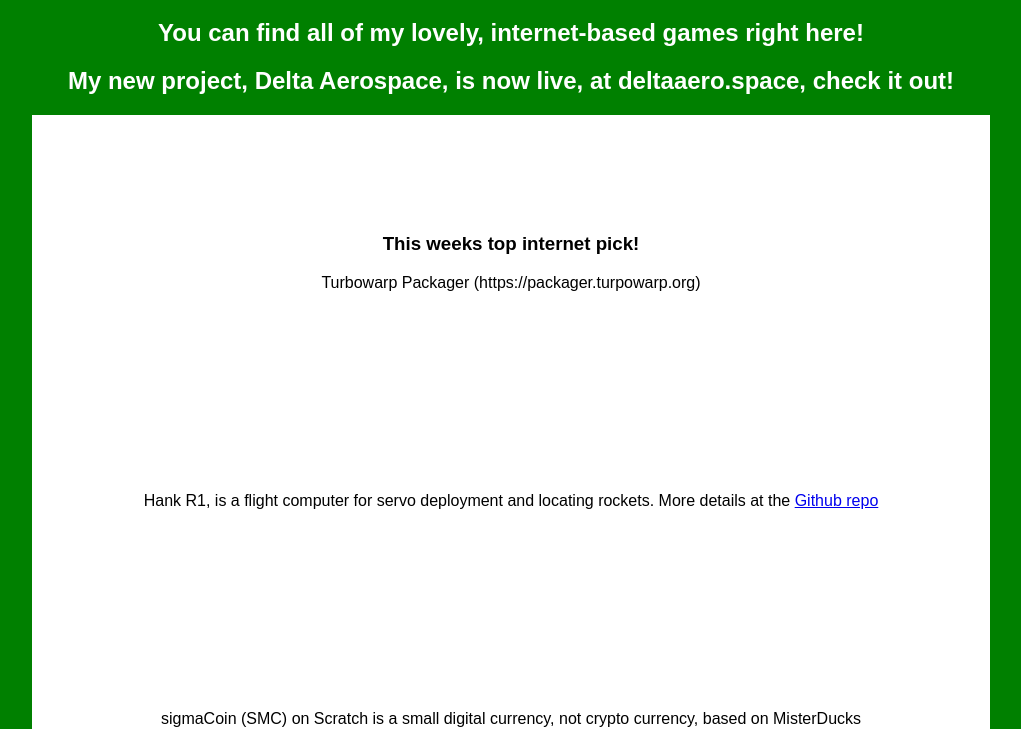
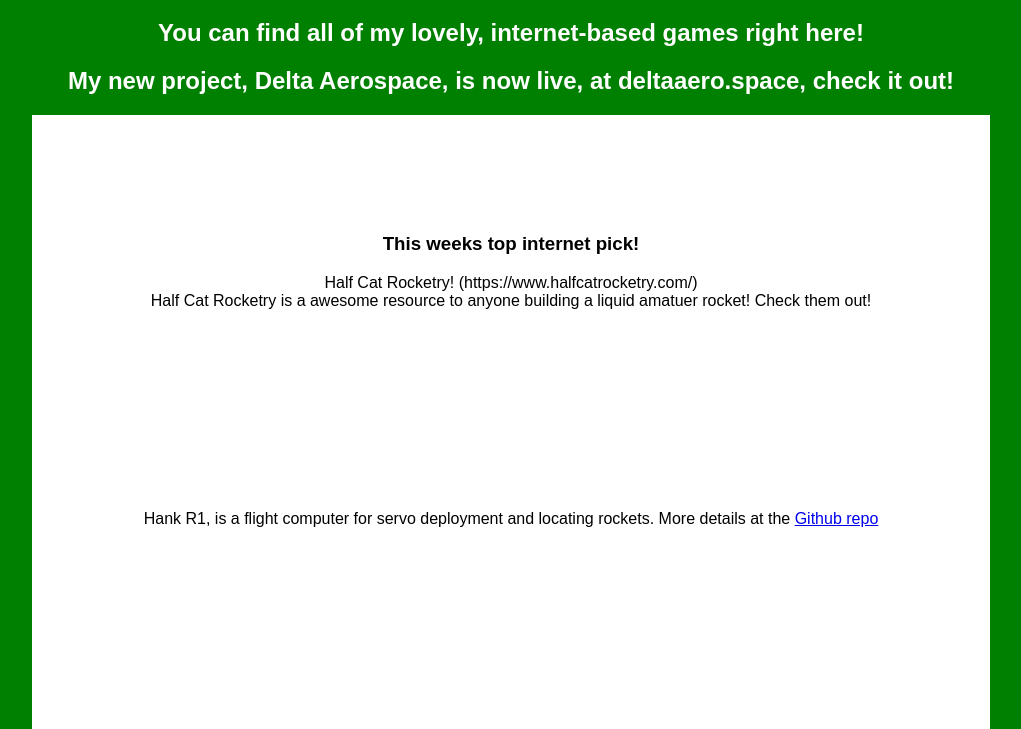
Before and after one commit to BigCart69421/bigcart69421.github.io, a plain HTML site: page index.html in a window 1280 px wide. Shown: the part 61-790 px from the top of the page, without its empty margins (129-1150 px from the left). Drawn offline with Linux system fonts and the light colour scheme.

Commit message:
Update index.html

```diff
--- a/index.html
+++ b/index.html
@@ -56,12 +56,11 @@ p {
 	<h1>BigCart's Personal Website</h1>
 	<h2>You can find all of my lovely, internet-based games right here!</h2>
 	<h2>My new project, Delta Aerospace, is now live, at deltaaero.space, check it out!</h2>
-	<div><h3>This weeks top internet pick! <br></h3>Turbowarp Packager (https://packager.turpowarp.org)</div>
+	<div><h3>This weeks top internet pick! <br></h3>Half Cat Rocketry! (https://www.halfcatrocketry.com/)<br>Half Cat Rocketry is a awesome resource to anyone building a liquid amatuer rocket! Check them out!</div>
 	<div>Hank R1, is a flight computer for servo deployment and locating rockets. More details at the <a href="https://github.com/BigCart69421/Hank-Dual-Deployment">Github repo</a></div>
 	<div>sigmaCoin (SMC) on Scratch is a small digital currency, not crypto currency, based on MisterDucks Scratchcoin. <br><a href='https://scratch.mit.edu/projects/1049366644/'><button>Try sigmaCoin</button></a></div>
 	<div>The Scamazon Application Shop is a joint effort between Scamazon themselves, sussy34 and myself. You can find my Scratch games on here, as I will only list my HTML5 Games or Python 3 projects here.<br> <a href='https://sites.google.com/view/application-shop'><button>Application Shop</button></a></div></body>
-        <div>Play "The Word Game", a simple game where you have to add prefixes and base words to make the daily word!<br><a href="https://bigcart69421.github.io/TheWordGame/"><button>The Word Game.</button></a></div>
-        <div>I am working on some C and Python Projects, that I will upload to GitHub in the coming months.</div>
+    <div>Play "The Word Game", a simple game where you have to add prefixes and base words to make the daily word!<br><a href="https://bigcart69421.github.io/TheWordGame/"><button>The Word Game.</button></a></div>
 <footer>
 	<p>Contact Me at bigcart-web@hotmail.com and have fun with my stuff!</p>
 </footer>
```
